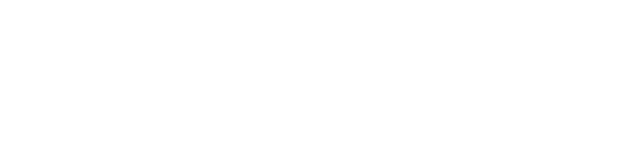
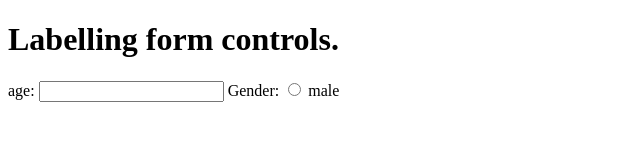
Before and after one commit to edskate/Cria--o-de-Checkbox-001, a plain HTML site: page labelling.html in a window 1280 px wide. Shown: the whole page, without its empty margins (0-640 px from the left). Drawn offline with Linux system fonts and the light colour scheme.

Commit message:
controls

```diff
--- a/labelling.html
+++ b/labelling.html
@@ -6,6 +6,12 @@
     <title>labelling form controls.</title>
 </head>
 <body>
-
+<h1>Labelling form controls.</h1>
+<label>age: <input type="text" name="age"/></label>
+Gender:
+<input id="female" type="radio" name="gender" value="f">
+<label for="male" type="radio" name="gender" vaue="m">
+    <label for="male">male</label>
+</label>
 </body>
 </html>
```
